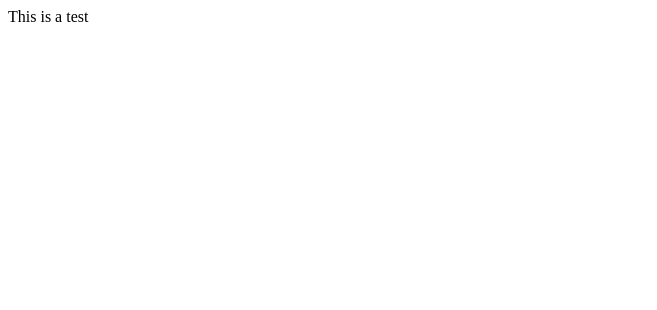
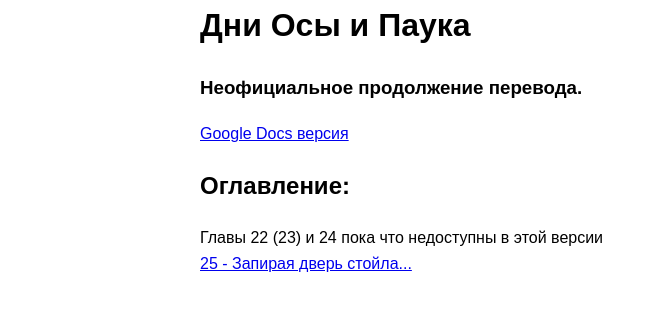
Before and after one commit to LTT481/dowas_ru, a plain HTML site: page index.html in a window 1280 px wide. Shown: the whole page, without its empty margins (0-657 px from the left). Drawn offline with Linux system fonts and the light colour scheme.

Commit message:
Add files via upload

```diff
--- a/index.html
+++ b/index.html
@@ -1,8 +1,18 @@
 <html>
  <head>
   <meta charset="utf8">
+  <meta name="viewport" content="width=device-width, initial-scale=1.0, user-scalable=yes">
+  <link type="text/css" rel="stylesheet" href="/dowas_ru/style_bright.css" id="theme_css">
+  <title>Дни Осы и Паука</title>
  <head>
- </body>
-  This is a test
+ <body>
+  <h1>Дни Осы и Паука</h1>
+  <h3>Неофициальное продолжение перевода.</h3>
+
+  <a href="https://docs.google.com/document/d/1aMFbwgmOaKpOCLmLobeB-AMZkAq5-JFHjPsZZLyXXp0">Google Docs версия</a>
+
+  <h2>Оглавление:</h2>
+  Главы 22 (23) и 24 пока что недоступны в этой версии<br>
+  <a href="/dowas_ru/25.html">25 - Запирая дверь стойла...</a>
  </body>
 </html>
```
